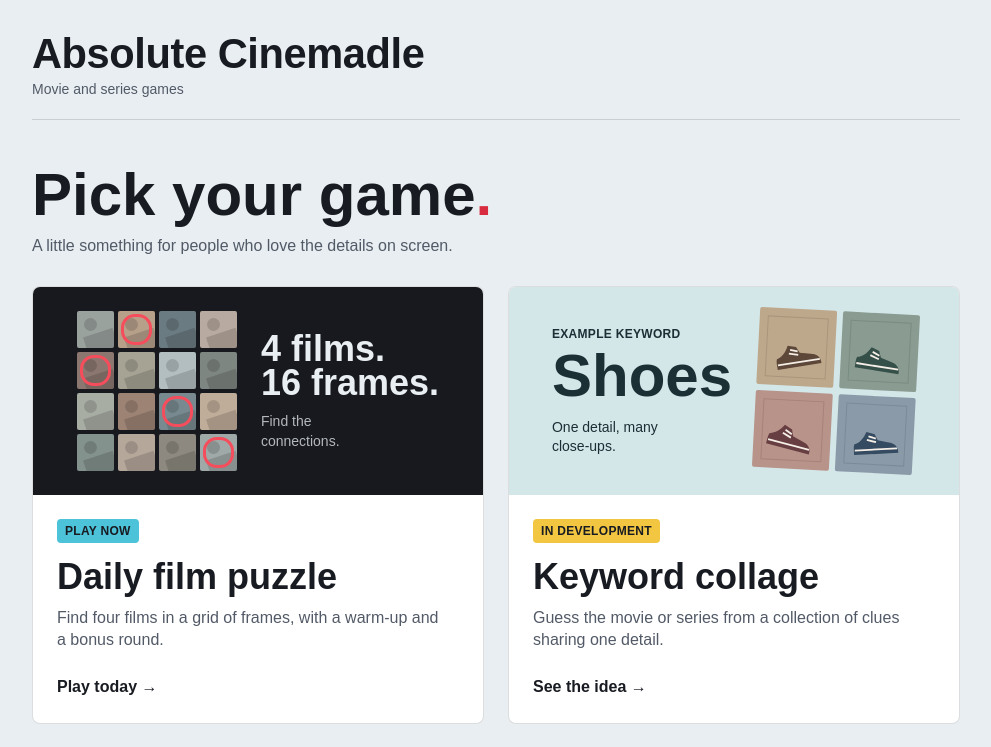
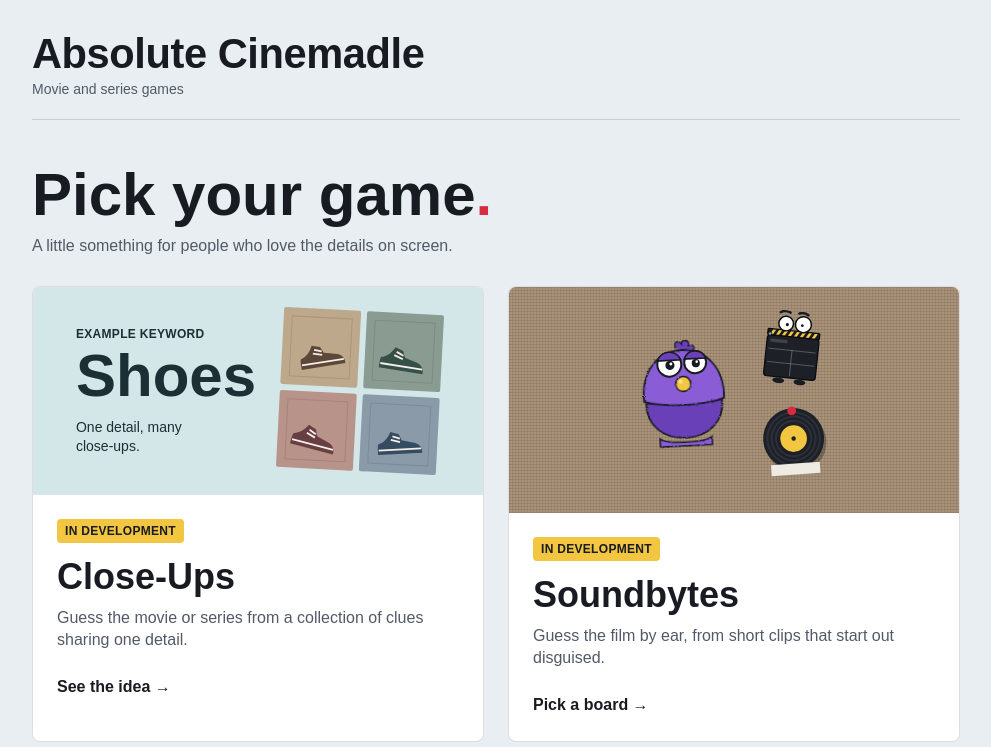
Before and after one commit to mjlading/AbsoluteCinemadle, a Next.js app: page / in a window 1280 px wide. Shown: the top 747 px of the page, without its empty margins (144-1135 px from the left). Built offline with nearby package versions, Linux system fonts and the light colour scheme; a web font is replaced by a local one.

Commit message:
Rename the keyword collage to Close-Ups and drop the empty daily card

```diff
--- a/next.config.ts
+++ b/next.config.ts
@@ -4,6 +4,12 @@ const nextConfig: NextConfig = {
   /* config options here */
   cacheComponents: true,
   partialPrefetching: true,
+  async redirects() {
+    return [
+      { source: "/keyword-collage", destination: "/close-ups", permanent: true },
+      { source: "/keyword-collage/:puzzleId", destination: "/close-ups/:puzzleId", permanent: true },
+    ];
+  },
   turbopack: {
     rules: {
       "*.css": {
--- a/src/app/keyword-collage/[puzzleId]/page.tsx
+++ b/src/app/close-ups/[puzzleId]/page.tsx
@@ -7,17 +7,17 @@ import { SiteFooter } from "@/components/game/SiteFooter";
 import { SITE } from "@/config/site";
 
 export const metadata: Metadata = {
-  title: "Keyword collage | Absolute Cinemadle",
+  title: "Close-Ups | Absolute Cinemadle",
   description: "Guess the film from close-ups that share one keyword.",
 };
 
-export default function KeywordCollagePuzzlePage({ params }: PageProps<"/keyword-collage/[puzzleId]">) {
+export default function CloseUpsPuzzlePage({ params }: PageProps<"/close-ups/[puzzleId]">) {
   return (
     <>
       <main className="mx-auto w-full max-w-[34rem] px-4 pb-12 pt-4">
         <nav aria-label="Game navigation">
           <Link
-            href={SITE.games.keywordCollage}
+            href={SITE.games.closeUps}
             className="inline-flex min-h-11 items-center gap-2 font-semibold hover:underline"
           >
             <span aria-hidden="true">←</span> All puzzles
@@ -32,7 +32,7 @@ export default function KeywordCollagePuzzlePage({ params }: PageProps<"/keyword
   );
 }
 
-async function Puzzle({ params }: { params: PageProps<"/keyword-collage/[puzzleId]">["params"] }) {
+async function Puzzle({ params }: { params: PageProps<"/close-ups/[puzzleId]">["params"] }) {
   const { puzzleId } = await params;
   return <CollageGame puzzleId={puzzleId} />;
 }
--- a/src/app/keyword-collage/page.tsx
+++ b/src/app/close-ups/page.tsx
@@ -6,11 +6,11 @@ import { KeywordCollageArtwork } from "@/components/game-modes/KeywordCollageArt
 import { SiteFooter } from "@/components/game/SiteFooter";
 
 export const metadata: Metadata = {
-  title: "Keyword collage | Absolute Cinemadle",
+  title: "Close-Ups | Absolute Cinemadle",
   description: "A movie and series guessing game in development.",
 };
 
-export default function KeywordCollagePage() {
+export default function CloseUpsPage() {
   return (
     <>
       <main className="mx-auto w-full max-w-[62rem] px-4 pb-12 pt-4 sm:px-8">
@@ -24,7 +24,7 @@ export default function KeywordCollagePage() {
           <span className="inline-block rounded-sm bg-[var(--tier-2)] px-2 py-1 text-xs font-bold uppercase tracking-wide text-on-tape">
             In development
           </span>
-          <h1 className="mt-4 font-display text-6xl font-[900] leading-[0.85] sm:text-7xl">Keyword collage</h1>
+          <h1 className="mt-4 font-display text-6xl font-[900] leading-[0.85] sm:text-7xl">Close-Ups</h1>
           <p className="mt-4 max-w-xl text-lg leading-snug text-ink-soft">
             Guess the movie or series from a collage of close-ups. Every clue in a hint shares one keyword.
           </p>
--- a/src/app/page.tsx
+++ b/src/app/page.tsx
@@ -4,56 +4,7 @@ import { CastingCallArtwork } from "@/components/game-modes/CastingCallArtwork";
 import { KeywordCollageArtwork } from "@/components/game-modes/KeywordCollageArtwork";
 import { SPEAKER_CLOTH, SoundbytesArtwork } from "@/components/game-modes/SoundbytesArtwork";
 import { SiteFooter } from "@/components/game/SiteFooter";
-import { RULES } from "@/config/rules";
 import { SITE } from "@/config/site";
-
-const frameColors = [
-  "bg-[#9aa29e]",
-  "bg-[#b7a08a]",
-  "bg-[#6b7b82]",
-  "bg-[#b8aaa0]",
-  "bg-[#8c7770]",
-  "bg-[#a6a394]",
-  "bg-[#b2bec0]",
-  "bg-[#7e8681]",
-  "bg-[#a8ada4]",
-  "bg-[#9d8374]",
-  "bg-[#788a8f]",
-  "bg-[#c0ad99]",
-  "bg-[#84928d]",
-  "bg-[#b6a79b]",
-  "bg-[#8d8980]",
-  "bg-[#9fa9a7]",
-];
-const selectedFrames = new Set([1, 4, 10, 15]);
-
-function DailyArtwork() {
-  const { groupCount, groupSize } = RULES.grid;
-
-  return (
-    <div aria-hidden="true" className="flex min-h-52 items-center justify-center gap-6 bg-sheet px-5 py-6 text-lamp">
-      <div className="grid w-36 shrink-0 grid-cols-4 gap-1 sm:w-40">
-        {frameColors.map((color, index) => (
-          <div key={index} className={`relative aspect-square overflow-hidden rounded-[2px] ${color}`}>
-            <span className="absolute left-[18%] top-[18%] size-[35%] rounded-full bg-black/15" />
-            <span className="absolute -bottom-[20%] right-[-10%] h-[65%] w-[85%] rotate-[-18deg] bg-black/15" />
-            {selectedFrames.has(index) && (
-              <span className="absolute inset-[8%] rounded-[45%] border-[3px] border-[#f54d5c]" />
-            )}
-          </div>
-        ))}
-      </div>
-      <div className="min-w-0">
-        <p className="font-display text-3xl font-[850] leading-[0.95] sm:text-4xl">
-          {groupCount} films.
-          <br />
-          {groupCount * groupSize} frames.
-        </p>
-        <p className="mt-3 max-w-28 text-sm leading-snug text-lamp/75">Find the connections.</p>
-      </div>
-    </div>
-  );
-}
 
 export default function Home() {
   return (
@@ -75,30 +26,7 @@ export default function Home() {
           <ul className="mt-7 grid gap-5 sm:grid-cols-2 sm:gap-6">
             <li>
               <Link
-                href={SITE.games.daily}
-                className="group flex h-full flex-col overflow-hidden rounded-lg border border-ink/15 bg-surface transition-transform hover:-translate-y-1 motion-reduce:transform-none"
-              >
-                <DailyArtwork />
-                <div className="flex flex-1 flex-col p-5 sm:p-6">
-                  <span className="w-fit rounded-sm bg-[var(--tier-1)] px-2 py-1 text-xs font-bold uppercase tracking-wide text-on-tape">
-                    Play now
-                  </span>
-                  <h3 className="mt-4 font-display text-4xl font-[850] leading-none">Daily film puzzle</h3>
-                  <p className="mt-3 max-w-sm leading-snug text-ink-soft">
-                    Find four films in a grid of frames, with a warm-up and a bonus round.
-                  </p>
-                  <span className="mt-6 font-semibold text-ink">
-                    Play today{" "}
-                    <span aria-hidden="true" className="inline-block transition-transform group-hover:translate-x-1">
-                      →
-                    </span>
-                  </span>
-                </div>
-              </Link>
-            </li>
-            <li>
-              <Link
-                href={SITE.games.keywordCollage}
+                href={SITE.games.closeUps}
                 className="group flex h-full flex-col overflow-hidden rounded-lg border border-ink/15 bg-surface transition-transform hover:-translate-y-1 motion-reduce:transform-none"
               >
                 <div
@@ -116,7 +44,7 @@ export default function Home() {
                   <span className="w-fit rounded-sm bg-[var(--tier-2)] px-2 py-1 text-xs font-bold uppercase tracking-wide text-on-tape">
                     In development
                   </span>
-                  <h3 className="mt-4 font-display text-4xl font-[850] leading-none">Keyword collage</h3>
+                  <h3 className="mt-4 font-display text-4xl font-[850] leading-none">Close-Ups</h3>
                   <p className="mt-3 max-w-sm leading-snug text-ink-soft">
                     Guess the movie or series from a collection of clues sharing one detail.
                   </p>
--- a/src/components/collage/CollageGame.tsx
+++ b/src/components/collage/CollageGame.tsx
@@ -118,7 +118,7 @@ function CollagePlay({ puzzle }: { puzzle: PublicCollagePuzzle }) {
       <div className="flex items-start justify-between gap-4">
         <div>
           <p className="text-sm text-ink-soft">{puzzle.name}</p>
-          <h1 className="font-display text-[2.6rem] font-[900] leading-[0.85] tracking-[-0.01em]">Keyword collage</h1>
+          <h1 className="font-display text-[2.6rem] font-[900] leading-[0.85] tracking-[-0.01em]">Close-Ups</h1>
         </div>
         <button
           type="button"
@@ -505,7 +505,7 @@ function MorePuzzles({ currentId }: { currentId: string }) {
         {others.map((p) => (
           <li key={p.id}>
             <Link
-              href={`/keyword-collage/${p.id}`}
+              href={`/close-ups/${p.id}`}
               className="inline-flex min-h-11 items-center rounded-full border-[1.5px] border-ink px-5 font-semibold hover:bg-ink/5"
             >
               {p.name}
--- a/src/components/collage/PuzzleList.tsx
+++ b/src/components/collage/PuzzleList.tsx
@@ -55,7 +55,7 @@ export function PuzzleList() {
         {puzzles.map((p) => (
           <li key={p.id}>
             <Link
-              href={`/keyword-collage/${p.id}`}
+              href={`/close-ups/${p.id}`}
               className="flex min-h-14 items-center justify-between gap-3 rounded-[6px] bg-surface px-4 ring-1 ring-ink/15 hover:ring-ink"
             >
               <span className="font-display text-2xl font-[850] leading-none">{p.name}</span>
--- a/src/config/site.ts
+++ b/src/config/site.ts
@@ -4,7 +4,7 @@ export const SITE = {
   url: "https://absolutecinemadle.fun",
   games: {
     daily: "/daily",
-    keywordCollage: "/keyword-collage",
+    closeUps: "/close-ups",
     soundbytes: "/soundbytes",
     castingCall: "/casting-call",
   },
```
Also changed, not shown: 2 other files (tests, documents, lock files or other folders).
